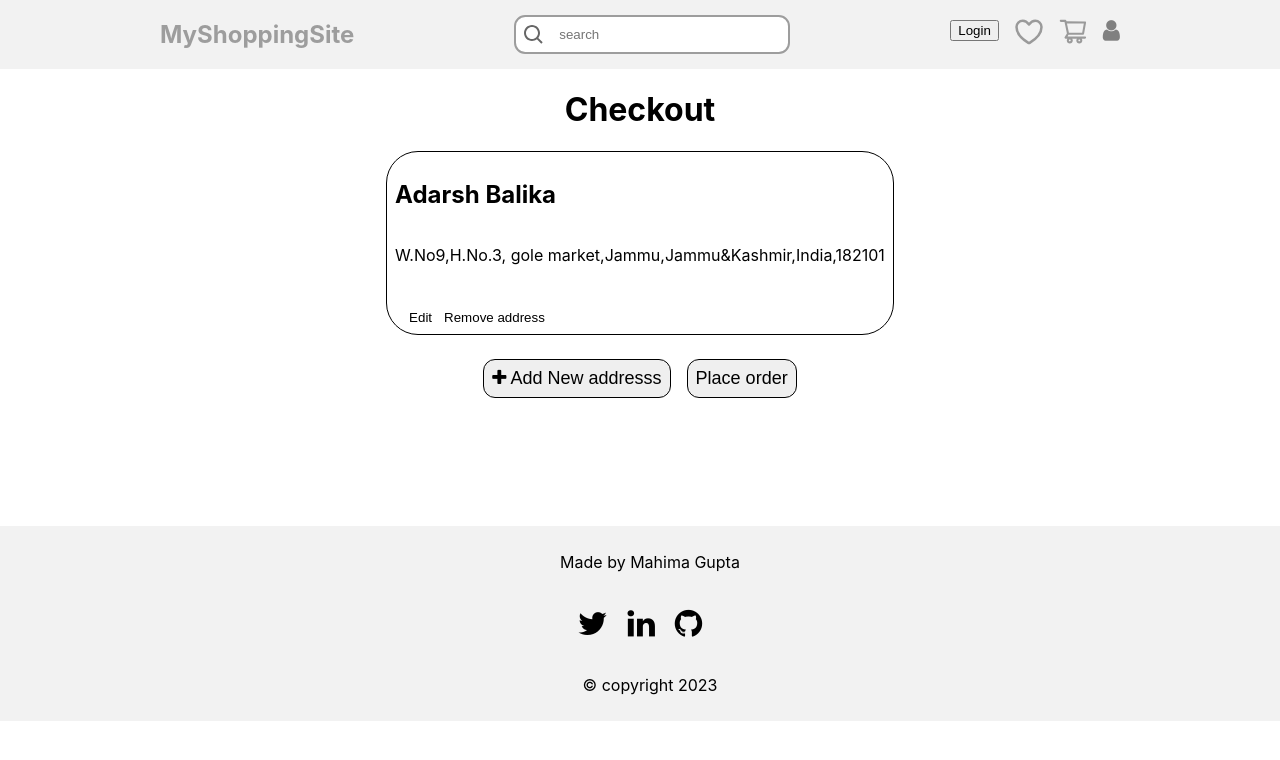
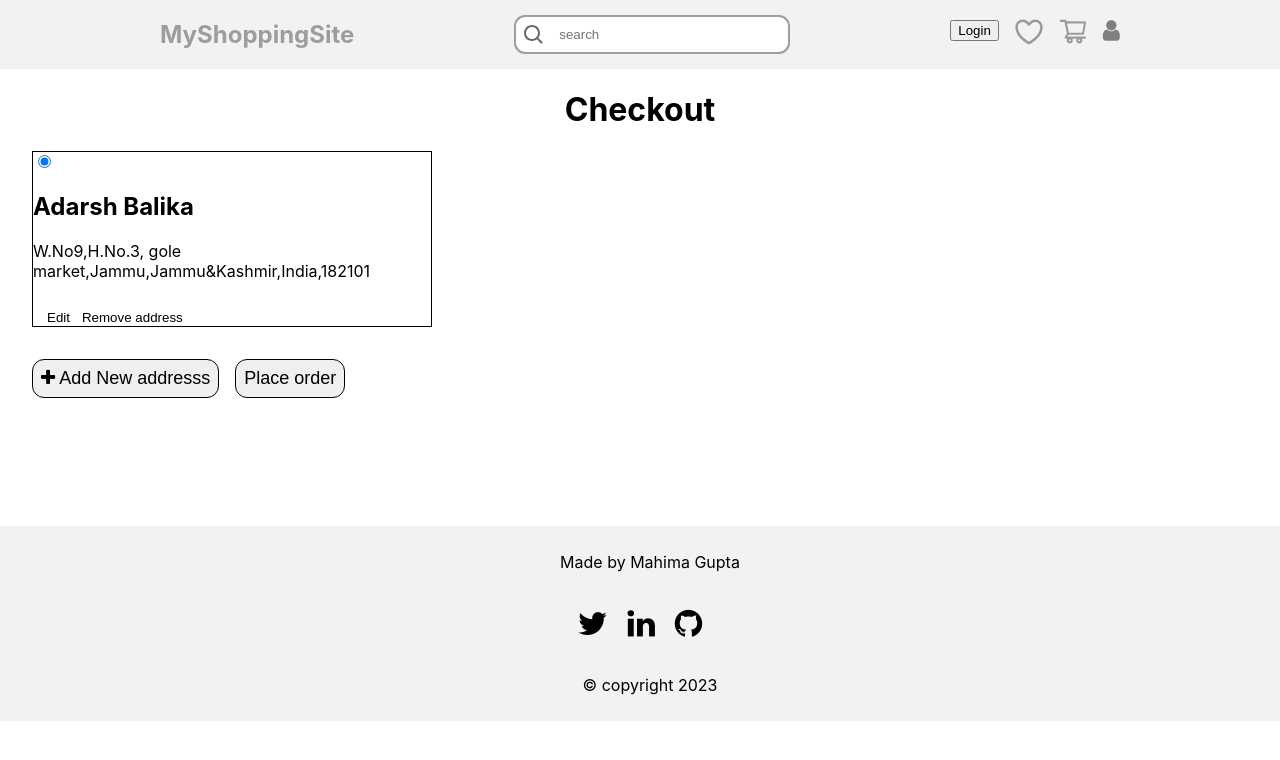
Before and after one commit to mahimagupta24/e-commerce-app, a React (Create React App) app: page /address in a window 1280 px wide. Shown: the top 760 px of the page. Built offline with nearby package versions, Linux system fonts and the light colour scheme; no server answers; what miragejs would draw is missing.

Commit message:
add styles

```diff
--- a/src/context/AddressContext.js
+++ b/src/context/AddressContext.js
@@ -41,6 +41,8 @@ export default function AddressProvider({ children }) {
       },
     ],
   });
+  // const address = state.addresses.map((address) => address);
+
   return (
     <AddressContext.Provider value={{ state, dispatch }}>
       {children}
--- a/src/pages/Address.css
+++ b/src/pages/Address.css
@@ -25,17 +25,17 @@
 .address-main{
     display:flex;
     flex-direction:column;
-    align-items: center;
+    width:50vh;
+    margin-left:2rem;
 }
 .address-card {
-    padding:8px;
-    display: flex;
     border: 1px solid black;
-    border-radius: 2rem;
-    flex-direction: column;
-
+    margin-bottom:0.5rem
   }
 
+  .radio-btn{
+margin:0
+  }
   .address-card-btn-container {
     margin-top: 1.6rem;
   }
--- a/src/pages/Address.jsx
+++ b/src/pages/Address.jsx
@@ -3,23 +3,22 @@ import "./Address.css";
 import { useNavigate } from "react-router-dom";
 import { AddressContext } from "../context/AddressContext";
 import UserAddress from "./AddressForm";
-import Header from "../components/Header"
-import Footer from "../components/Footer"
+import Header from "../components/Header";
+import Footer from "../components/Footer";
 
 export default function Address() {
   const { state, dispatch } = useContext(AddressContext);
-  const navigate = useNavigate();
   const [showAddress, setShowAddress] = useState(false);
   const [editingAddressId, setEditingAddressId] = useState();
-
+  const [selectedAddress, setSelectedAddress] = useState(state.addresses[0]);
   const clickEditHandler = (addressId) => {
     setEditingAddressId(addressId);
     setShowAddress(true);
     console.log(addressId);
   };
+
   const clickAddHandler = () => {
     setEditingAddressId(null);
-    console.log(editingAddressId);
     setShowAddress(true);
   };
   const removeAddressHandler = (id) => {
@@ -28,16 +27,25 @@ export default function Address() {
 
   return (
     <div>
-    <Header/>
+      <Header />
+      <h1 style={{ textAlign: "center" }}>Checkout</h1>
       <div className="address-main">
-
-      <h1>Checkout</h1>
-      <div >
-
+        <div>
           {state.addresses.map((address) => (
             <div className="address-card" key={address.id}>
+              <div className="radio-btn">
+                <input
+                  type="radio"
+                  checked={selectedAddress.id === address.id}
+                  onChange={() => {
+                    setSelectedAddress(
+                      state.addresses.find(({ id }) => id === address.id)
+                    );
+                    console.log(selectedAddress);
+                  }}
+                />
                 <h2> {address.fullName}</h2>
-
+              </div>
               <p>
                 {address.home_address},{address.state},{address.country},
                 {address.pincode}
@@ -74,8 +82,7 @@ export default function Address() {
           />
         )}
       </div>
-    <Footer/>
+      <Footer />
     </div>
-
   );
 }
--- a/src/pages/Cart.css
+++ b/src/pages/Cart.css
@@ -53,7 +53,7 @@
   }
   .price-breakup{
 display: flex;
-justify-content: space-between;
+justify-content: space-evenly;
   }
   .coupon-heading{
     font-size:large;
--- a/src/pages/HomePage.css
+++ b/src/pages/HomePage.css
@@ -15,3 +15,6 @@
     text-align: center;
     cursor: pointer;
 }
+.category-card img{
+  object-fit:contain;
+}
--- a/src/pages/Price.jsx
+++ b/src/pages/Price.jsx
@@ -16,7 +16,8 @@ export default function Price() {
   );
   console.log(totalPrice);
 
-  const qty = cartProducts.reduce((acc, curr) => acc + curr.qty, 0);
+
+  // const qty = cartProducts.reduce((acc, curr) => acc + curr.qty, 0);
   const grandTotal = totalPrice - discount;
   console.log(grandTotal);
 
@@ -39,7 +40,7 @@ export default function Price() {
         </p>
         </div>
 
-      {/* <div className="price-breakup">Total items:{qty}</div> */}
+      <div className="price-breakup">{cartProducts.map(({_id,qty,name})=><div key={_id}><p>{qty}</p><p>{name}</p></div>)}</div>
       <div className="price-breakup">Total MRP ₹{totalPrice}</div>
 
         <div className="price-breakup">Discount -₹{discount}</div>
```
Lines whose indentation alone changed are shown as unchanged.
